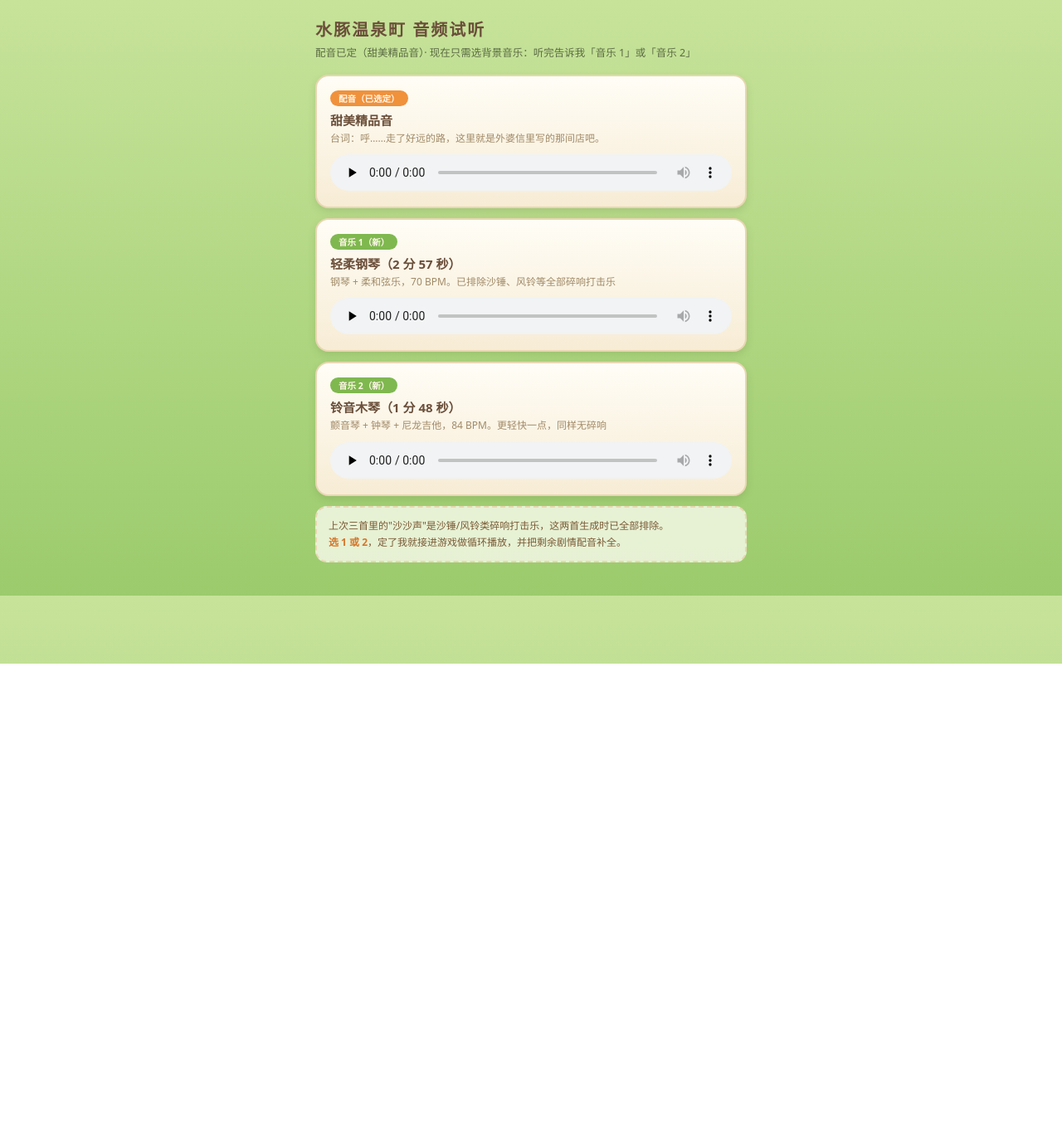
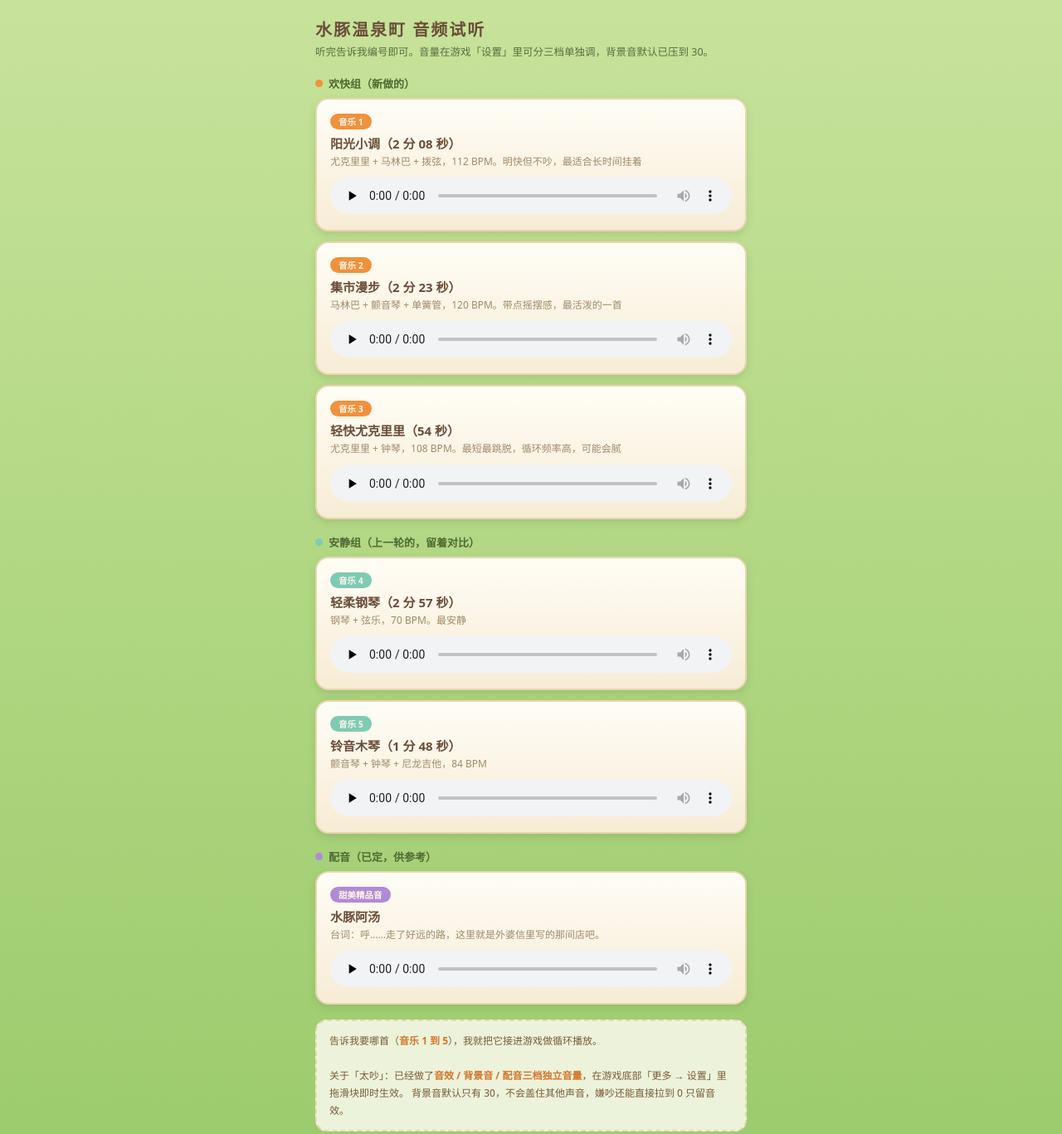
Before and after one commit to qilin28/capybara-onsen, a plain HTML site: page audio-test.html in a window 1280 px wide. Shown: the whole page at 83% size. Before the commit the page ends 800 px from the top, so only its background shows below. Drawn offline with Linux system fonts and the light colour scheme.

Commit message:
V1.6：三档独立音量（音效/背景音/配音），新增三首欢快版背景音候选
Co-Authored-By: Claude Opus 5 <noreply@anthropic.com>

```diff
--- a/audio-test.html
+++ b/audio-test.html
@@ -9,7 +9,11 @@
     font-family:"PingFang SC","Hiragino Sans GB",system-ui,sans-serif; color:#6B4F3A;}
   .wrap{max-width:520px; margin:0 auto;}
   h1{font-size:20px; letter-spacing:2px; margin:0 0 4px;}
-  .sub{font-size:12.5px; color:#5C6B45; margin-bottom:18px;}
+  .sub{font-size:12.5px; color:#5C6B45; margin-bottom:16px; line-height:1.6;}
+  .grp{font-size:13px; font-weight:900; color:#4F6B32; margin:18px 0 8px;
+    display:flex; align-items:center; gap:7px;}
+  .grp i{display:block; width:9px; height:9px; border-radius:50%; background:#F0913C;}
+  .grp.calm i{background:#7ECBB4;}
   .card{background:linear-gradient(180deg,#FFFDF6,#F7ECD5); border:2.5px solid #E8D6B2;
     border-radius:16px; padding:14px 16px; margin-bottom:12px; box-shadow:0 4px 10px rgba(90,120,60,.2);}
   .card h2{font-size:15px; margin:0 0 2px;}
@@ -17,43 +21,70 @@
   audio{width:100%; height:44px;}
   .tag{display:inline-block; font-size:10.5px; font-weight:900; color:#FFF6E8;
     background:#F0913C; border-radius:999px; padding:2px 10px; margin-bottom:6px;}
-  .tag.music{background:#7FB84F;}
-  .note{background:rgba(255,253,246,.75); border:2px dashed #E8D6B2; border-radius:14px;
-    padding:12px 14px; font-size:12px; line-height:1.7; color:#7A5A36;}
+  .tag.calm{background:#7ECBB4;}
+  .tag.voice{background:#B08BD4;}
+  .note{background:rgba(255,253,246,.8); border:2px dashed #E8D6B2; border-radius:14px;
+    padding:13px 15px; font-size:12px; line-height:1.75; color:#7A5A36; margin-top:18px;}
   .note b{color:#D4762A;}
 </style>
 </head>
 <body>
 <div class="wrap">
   <h1>水豚温泉町 音频试听</h1>
-  <div class="sub">配音已定（甜美精品音）· 现在只需选背景音乐：听完告诉我「音乐 1」或「音乐 2」</div>
+  <div class="sub">听完告诉我编号即可。音量在游戏「设置」里可分三档单独调，背景音默认已压到 30。</div>
+
+  <div class="grp"><i></i>欢快组（新做的）</div>
 
   <div class="card">
-    <span class="tag">配音（已选定）</span>
-    <h2>甜美精品音</h2>
+    <span class="tag">音乐 1</span>
+    <h2>阳光小调（2 分 08 秒）</h2>
+    <p>尤克里里 + 马林巴 + 拨弦，112 BPM。明快但不吵，最适合长时间挂着</p>
+    <audio controls preload="none" src="audio/bgm_sunny.mp3"></audio>
+  </div>
+
+  <div class="card">
+    <span class="tag">音乐 2</span>
+    <h2>集市漫步（2 分 23 秒）</h2>
+    <p>马林巴 + 颤音琴 + 单簧管，120 BPM。带点摇摆感，最活泼的一首</p>
+    <audio controls preload="none" src="audio/bgm_market.mp3"></audio>
+  </div>
+
+  <div class="card">
+    <span class="tag">音乐 3</span>
+    <h2>轻快尤克里里（54 秒）</h2>
+    <p>尤克里里 + 钟琴，108 BPM。最短最跳脱，循环频率高，可能会腻</p>
+    <audio controls preload="none" src="audio/bgm_uke.mp3"></audio>
+  </div>
+
+  <div class="grp calm"><i></i>安静组（上一轮的，留着对比）</div>
+
+  <div class="card">
+    <span class="tag calm">音乐 4</span>
+    <h2>轻柔钢琴（2 分 57 秒）</h2>
+    <p>钢琴 + 弦乐，70 BPM。最安静</p>
+    <audio controls preload="none" src="audio/bgm_piano.mp3"></audio>
+  </div>
+
+  <div class="card">
+    <span class="tag calm">音乐 5</span>
+    <h2>铃音木琴（1 分 48 秒）</h2>
+    <p>颤音琴 + 钟琴 + 尼龙吉他，84 BPM</p>
+    <audio controls preload="none" src="audio/bgm_bell.mp3"></audio>
+  </div>
+
+  <div class="grp calm"><i style="background:#B08BD4"></i>配音（已定，供参考）</div>
+
+  <div class="card">
+    <span class="tag voice">甜美精品音</span>
+    <h2>水豚阿汤</h2>
     <p>台词：呼……走了好远的路，这里就是外婆信里写的那间店吧。</p>
     <audio controls preload="none" src="audio/voice/intro_2.mp3"></audio>
   </div>
 
-
-
-  <div class="card">
-    <span class="tag music">音乐 1（新）</span>
-    <h2>轻柔钢琴（2 分 57 秒）</h2>
-    <p>钢琴 + 柔和弦乐，70 BPM。已排除沙锤、风铃等全部碎响打击乐</p>
-    <audio controls preload="none" src="audio/bgm_piano.mp3"></audio>
-  </div>
-
-  <div class="card">
-    <span class="tag music">音乐 2（新）</span>
-    <h2>铃音木琴（1 分 48 秒）</h2>
-    <p>颤音琴 + 钟琴 + 尼龙吉他，84 BPM。更轻快一点，同样无碎响</p>
-    <audio controls preload="none" src="audio/bgm_bell.mp3"></audio>
-  </div>
-
   <div class="note">
-    上次三首里的"沙沙声"是沙锤/风铃类碎响打击乐，这两首生成时已全部排除。<br>
-    <b>选 1 或 2</b>，定了我就接进游戏做循环播放，并把剩余剧情配音补全。
+    告诉我要哪首（<b>音乐 1 到 5</b>），我就把它接进游戏做循环播放。<br><br>
+    关于「太吵」：已经做了<b>音效 / 背景音 / 配音三档独立音量</b>，在游戏底部「更多 → 设置」里拖滑块即时生效。
+    背景音默认只有 30，不会盖住其他声音，嫌吵还能直接拉到 0 只留音效。
   </div>
 </div>
 </body>
```
Also changed, not shown: index.html (+87 -7 lines), 3 other files.
